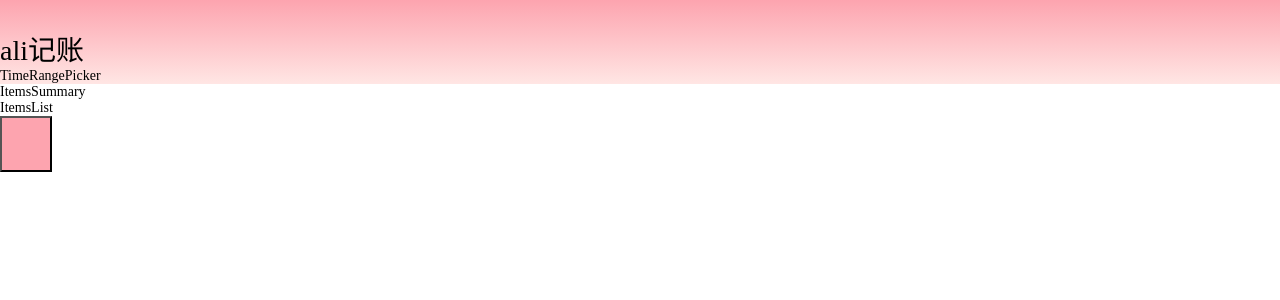
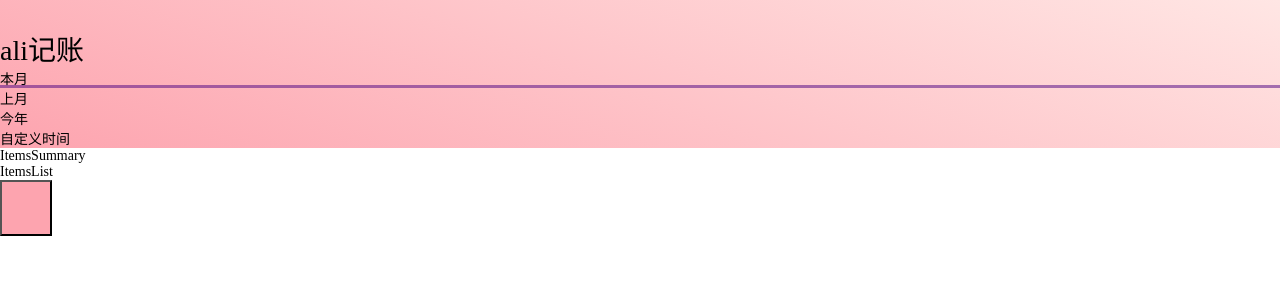
Before and after one commit to christina-xhy/January31, a React (Vite) app: page /items in a window 1280 px wide. Shown: the top 300 px of the page. Built offline with nearby package versions, Linux system fonts and the light colour scheme.

Commit message:
TimeRangePicker 页面设置

```diff
--- /dev/null
+++ b/src/components/TimeRangePicker.module.scss
@@ -0,0 +1,13 @@
+.selected{
+ position:relative;
+ &::after{
+    content:'';
+    position:absolute;
+    bottom:0;
+    left:0;
+    width:100%;
+    height:3px;
+    background-color: indigo;
+    opacity:0.5;
+ }
+}
--- a/src/components/TimeRangePicker.tsx
+++ b/src/components/TimeRangePicker.tsx
@@ -1,3 +1,47 @@
-export const TimeRangePicker : React.FC = () => {
-  return <div>TimeRangePicker </div>;
+// import s from './TimeRangePicker.module.scss'
+
+// export type TimeRange = 'thisMonth' | 'lastMonth' | 'thisYear' | 'custom'
+// interface Props{
+//   selected:TimeRange
+//   onSelected:(selected:TimeRange) => void
+// }
+// const timeRanges: { key: TimeRange; text: string }[] = [
+//   { key: 'thisMonth', text: '本月' },
+//   { key: 'lastMonth', text: '上月' },
+//   { key: 'thisYear', text: '今年' },
+//   { key: 'custom', text: '自定义时间' },
+// ]
+// export const TimeRangePicker : React.FC<Props>= ({selected,onSelected}) => {
+
+//   //unocss写法，直接在父元素上些children-px-16px，每个孩子的p 都是16px
+//   return(
+//     <ol flex text-white children-px-24px children-py-12px cursor-pointer>
+//       {timeRanges.map(tr => <li key={tr.key} className={tr.key === selected ? s.selected : '' }
+//       onClick = {()=>onSelected(tr.key)}>
+//         {tr.text}
+//       </li>)}
+//     </ol>
+//   )
+// }
+import s from './TimeRangePicker.module.scss'
+export type TimeRange = 'thisMonth' | 'lastMonth' | 'thisYear' | 'custom'
+interface Props {
+  selected: TimeRange
+  onSelected: (selected: TimeRange) => void
 }
+const timeRanges: { key: TimeRange; text: string }[] = [
+  { key: 'thisMonth', text: '本月' },
+  { key: 'lastMonth', text: '上月' },
+  { key: 'thisYear', text: '今年' },
+  { key: 'custom', text: '自定义时间' },
+]
+export const TimeRangePicker: React.FC<Props> = ({ selected, onSelected }) => {
+  return (
+    <ol flex text-white children-px-24px children-py-12px cursor-pointer>
+      {timeRanges.map(tr => <li key={tr.key} className={tr.key === selected ? s.selected : ''}
+        onClick={() => onSelected(tr.key)}>
+        {tr.text}
+      </li>)}
+    </ol>
+  )
+}
--- a/src/components/Topnav.tsx
+++ b/src/components/Topnav.tsx
@@ -5,7 +5,7 @@ interface Props{
 }
 export const Topnav : React.FC <Props>= ({title = 'ali记账'}) => {
   return (
-    <div text-white flex items-center p-16px>
+    <div text-white flex items-center pt-24px py-8px px-24px >
       <Icon name='menu' className='w-24px h-24px mr-16px' />
       <h1 text-24px>{title}</h1>
     </div>
--- a/src/pages/ItemsPage.tsx
+++ b/src/pages/ItemsPage.tsx
@@ -1,32 +1,34 @@
+import { useState } from "react";
 import styled from "styled-components";
 import { AddItemFloatButton } from "../components/AddItmeFloatButton";
-import { TimeRangePicker } from "../components/TimeRangePicker";
+import { TimeRange, TimeRangePicker } from "../components/TimeRangePicker";
 import { Topnav } from "../components/Topnav";
 import { useTitle } from "../hooks/useTitle";
-import { ItemsList } from "./ItemsPages.tsx/ItemsList";
-import { ItemsSummary } from "./ItemsPages.tsx/ItemsSummary";
+import { ItemsList } from "./ItemsPages/ItemsList";
+import { ItemsSummary } from "./ItemsPages/ItemsSummary";
+
+
 
 interface Props{
     title?:string
 }
-
 const Div = styled.div`
-background:linear-gradient(180deg, rgba(253,164,175,1) 0%, rgba(255,230,228,1) 100%,rgba(0,0,0,1) 100%);
-
+  background:linear-gradient(20deg, rgba(253,164,175,1) 0%, rgba(255,230,228,1) 100%,
+  rgba(0,0,0,1) 100%);
 `
 
 export const ItemsPage : React.FC<Props> = (props) => {
     useTitle(props.title)
+    const [timeRange,setTimeRange] = useState<TimeRange>('thisMonth')
   return (
    <div>
      <Div>
        <Topnav />
-       <TimeRangePicker />
+       <TimeRangePicker  selected = {timeRange} onSelected={setTimeRange} />
      </Div>
        <ItemsSummary />
        <ItemsList />
        <AddItemFloatButton />
-
    </div>
   )
 }
```
Also changed, not shown: src/pages/ItemsPages/ItemsList.tsx (renamed from src/pages/ItemsPages.tsx/ItemsList.tsx), src/pages/ItemsPages/ItemsSummary.tsx (renamed from src/pages/ItemsPages.tsx/ItemsSummary.tsx).
